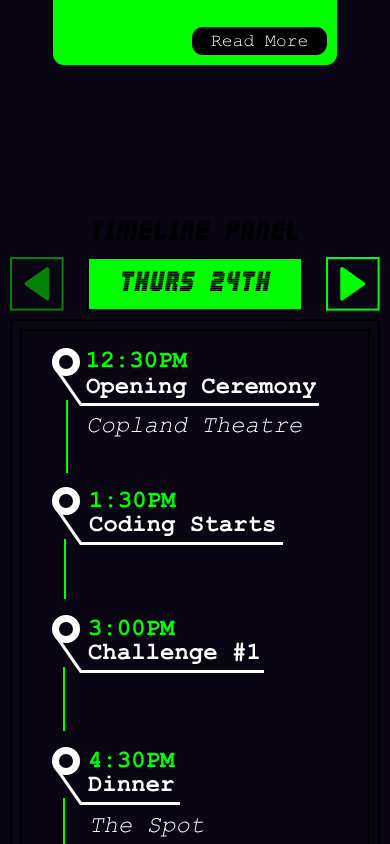
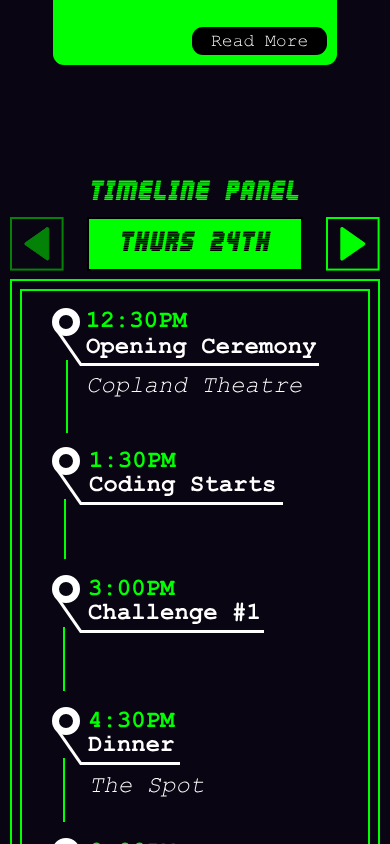
Before and after one commit to cissa-unimelb/codebrew-2025, a React (Vite) app: page / in a window 390 px wide. Shown: the part 3580-4424 px from the top of the page. Built offline with nearby package versions, Linux system fonts and the light colour scheme.

Commit message:
fix: timeline border on mobile

```diff
--- a/src/panels/timeline.tsx
+++ b/src/panels/timeline.tsx
@@ -82,7 +82,7 @@ function TimelinePanelMobile() {
     const next = () => !nextDisabled && setIndex(i => i + 1);
 
     return (
-        <div className="flex py-20 flex-col w-screen items-center justify-center bg-offblack font-abduction">
+        <div className="flex py-10 flex-col w-screen items-center justify-center bg-offblack font-abduction text-green">
             <div>
                 <h1 className="p-2 text-2xl sm:text-4xl"> Timeline Panel </h1>
             </div>
```
